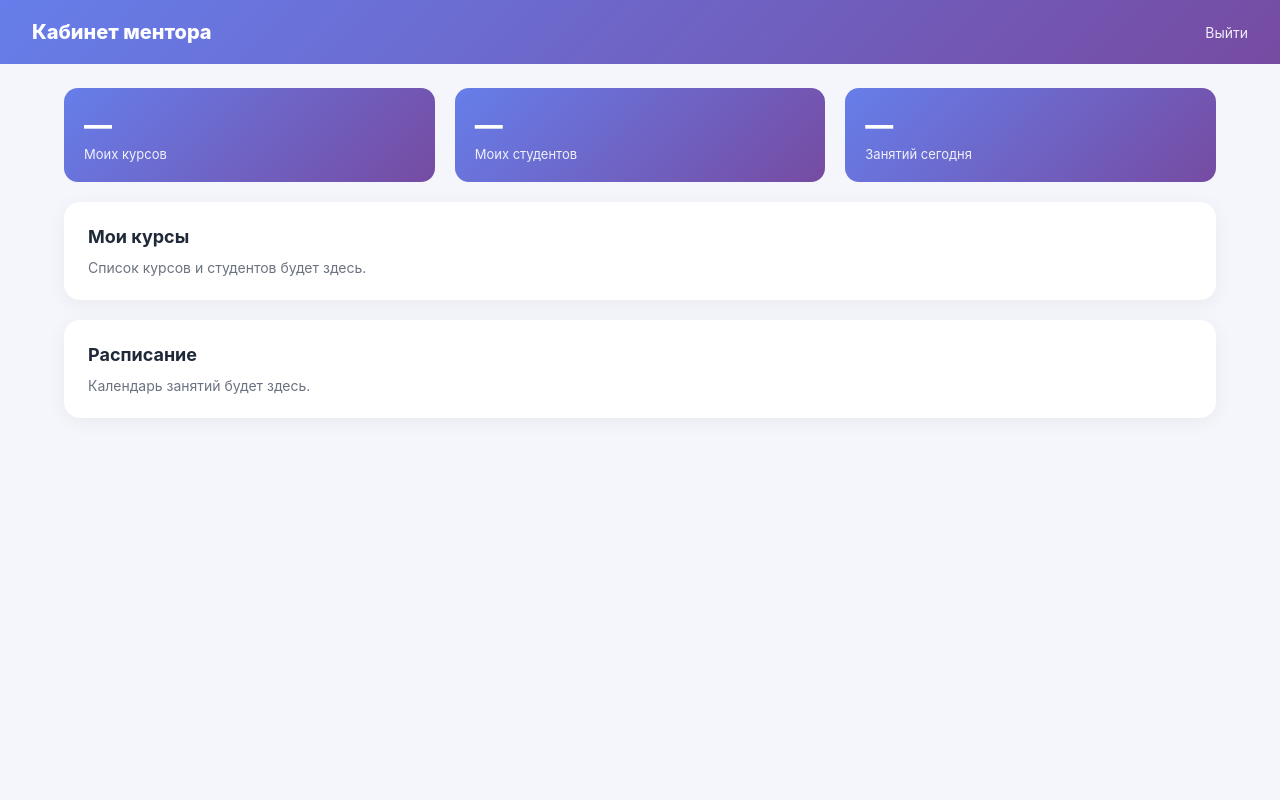
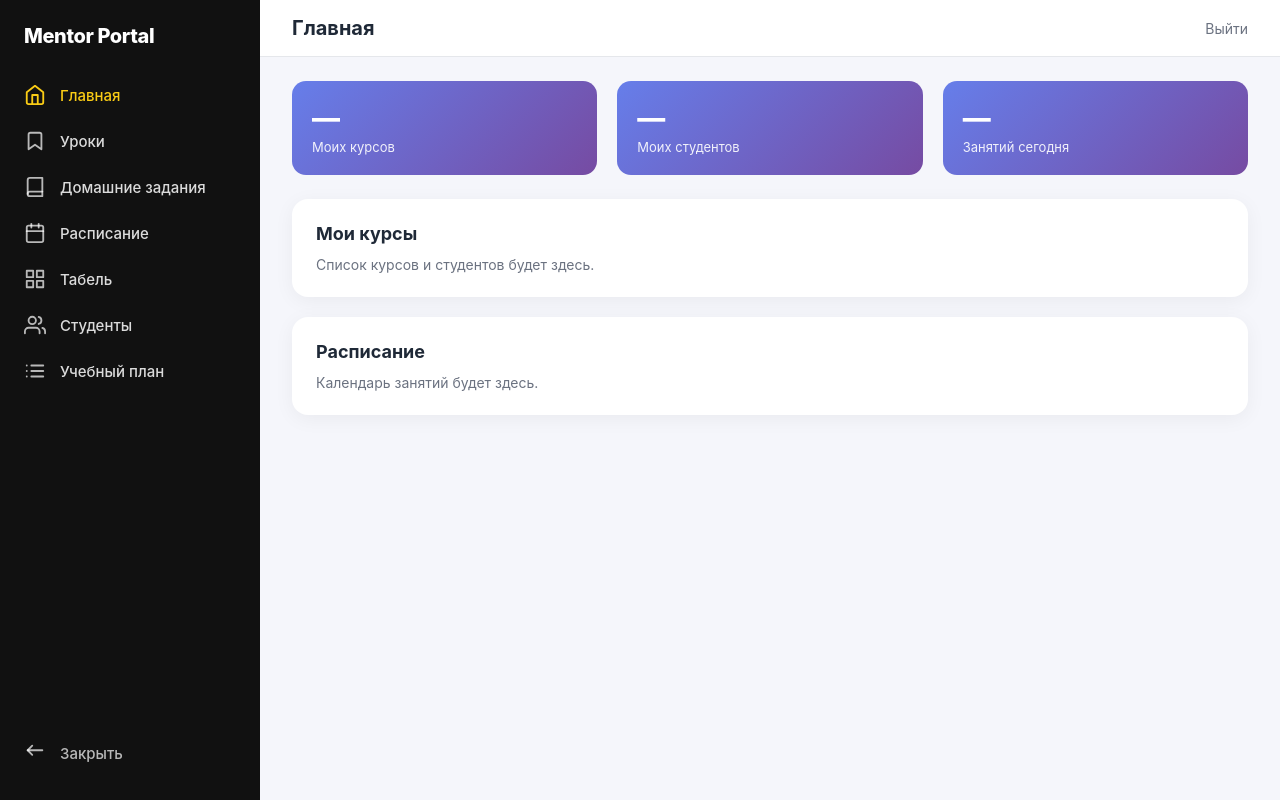
Before and after one commit to Fondante-GGG/Admin, a Django app: page /portal/mentor/ in a window 1280 px wide. Run offline with Django 4.2, Linux system fonts and the light colour scheme; a user stored in the database is signed in; tables that the repository leaves empty hold one stand-in row (values such as "Sample post").

Commit message:
added page mentors

```diff
--- a/app/settings/views.py
+++ b/app/settings/views.py
@@ -20,6 +20,14 @@ def portal_login(request):
                 auth_login(request, user)
                 return _redirect_by_role(user)
             else:
+                # --- временная отладка ---
+                from app.settings.models import User
+                try:
+                    u = User.objects.get(username=username)
+                    print(f"[DEBUG] user found: {u.username}, is_active={u.is_active}, check_pass={u.check_password(password)}")
+                except User.DoesNotExist:
+                    print(f"[DEBUG] user not found: {username}")
+                # ------------------------
                 error = "Неверное имя пользователя или пароль"
         except Exception:
             error = "Ошибка сервера при входе. Попробуйте позже."
@@ -47,7 +55,67 @@ def mentor_dashboard(request):
     try:
         if getattr(request.user, "role", "") != "Ментор":
             return render(request, "errors/403.html", status=403)
-        return render(request, "portal/mentor_dashboard.html")
+        return render(request, "portal/mentor_dashboard.html", {"active": "home"})
+    except Exception:
+        return render(request, "errors/500.html", status=500)
+
+
+@login_required
+def mentor_lessons(request):
+    try:
+        if getattr(request.user, "role", "") != "Ментор":
+            return render(request, "errors/403.html", status=403)
+        return render(request, "portal/mentor_lessons.html", {"active": "lessons"})
+    except Exception:
+        return render(request, "errors/500.html", status=500)
+
+
+@login_required
+def mentor_homework(request):
+    try:
+        if getattr(request.user, "role", "") != "Ментор":
+            return render(request, "errors/403.html", status=403)
+        return render(request, "portal/mentor_homework.html", {"active": "homework"})
+    except Exception:
+        return render(request, "errors/500.html", status=500)
+
+
+@login_required
+def mentor_schedule(request):
+    try:
+        if getattr(request.user, "role", "") != "Ментор":
+            return render(request, "errors/403.html", status=403)
+        return render(request, "portal/mentor_schedule.html", {"active": "schedule"})
+    except Exception:
+        return render(request, "errors/500.html", status=500)
+
+
+@login_required
+def mentor_gradebook(request):
+    try:
+        if getattr(request.user, "role", "") != "Ментор":
+            return render(request, "errors/403.html", status=403)
+        return render(request, "portal/mentor_gradebook.html", {"active": "gradebook"})
+    except Exception:
+        return render(request, "errors/500.html", status=500)
+
+
+@login_required
+def mentor_students(request):
+    try:
+        if getattr(request.user, "role", "") != "Ментор":
+            return render(request, "errors/403.html", status=403)
+        return render(request, "portal/mentor_students.html", {"active": "students"})
+    except Exception:
+        return render(request, "errors/500.html", status=500)
+
+
+@login_required
+def mentor_curriculum(request):
+    try:
+        if getattr(request.user, "role", "") != "Ментор":
+            return render(request, "errors/403.html", status=403)
+        return render(request, "portal/mentor_curriculum.html", {"active": "curriculum"})
     except Exception:
         return render(request, "errors/500.html", status=500)
 
--- a/core/urls.py
+++ b/core/urls.py
@@ -4,7 +4,10 @@ from django.conf.urls.static import static
 
 from app.settings.admin_site import crm_admin_site
 from app.settings.views import (
-    portal_login, mentor_dashboard, student_dashboard, parent_dashboard,
+    portal_login,
+    mentor_dashboard, mentor_lessons, mentor_homework, mentor_schedule,
+    mentor_gradebook, mentor_students, mentor_curriculum,
+    student_dashboard, parent_dashboard,
     error_404, error_500, error_403, error_401,
 )
 
@@ -12,6 +15,12 @@ urlpatterns = [
     path('admin/', crm_admin_site.urls),
     path('login/', portal_login, name='portal_login'),
     path('portal/mentor/', mentor_dashboard, name='mentor_dashboard'),
+    path('portal/mentor/lessons/', mentor_lessons, name='mentor_lessons'),
+    path('portal/mentor/homework/', mentor_homework, name='mentor_homework'),
+    path('portal/mentor/schedule/', mentor_schedule, name='mentor_schedule'),
+    path('portal/mentor/gradebook/', mentor_gradebook, name='mentor_gradebook'),
+    path('portal/mentor/students/', mentor_students, name='mentor_students'),
+    path('portal/mentor/curriculum/', mentor_curriculum, name='mentor_curriculum'),
     path('portal/student/', student_dashboard, name='student_dashboard'),
     path('portal/parent/', parent_dashboard, name='parent_dashboard'),
 ]
--- /dev/null
+++ b/templates/portal/mentor_base.html
@@ -0,0 +1,205 @@
+{% load static %}
+<!DOCTYPE html>
+<html lang="ru">
+<head>
+  <meta charset="UTF-8">
+  <meta name="viewport" content="width=device-width, initial-scale=1.0">
+  <title>{% block title %}Кабинет ментора{% endblock %}</title>
+  <style>
+    * { box-sizing: border-box; margin: 0; padding: 0; }
+    body { font-family: -apple-system, BlinkMacSystemFont, "Segoe UI", Roboto, sans-serif; background: #f5f6fb; min-height: 100vh; display: flex; }
+
+    .sidebar {
+      width: 260px;
+      background: #111111;
+      color: #fff;
+      display: flex;
+      flex-direction: column;
+      padding: 24px 0;
+      flex-shrink: 0;
+      height: 100vh;
+      position: sticky;
+      top: 0;
+    }
+    .sidebar-logo {
+      padding: 0 24px 24px;
+      font-size: 20px;
+      font-weight: 800;
+      color: #fff;
+      letter-spacing: -0.02em;
+    }
+    .sidebar-nav {
+      list-style: none;
+      flex: 1;
+    }
+    .sidebar-nav li a {
+      display: flex;
+      align-items: center;
+      gap: 14px;
+      padding: 12px 24px;
+      color: rgba(255,255,255,0.85);
+      text-decoration: none;
+      font-size: 15px;
+      font-weight: 500;
+      transition: background 0.15s, color 0.15s;
+    }
+    .sidebar-nav li a:hover {
+      background: rgba(255,255,255,0.05);
+      color: #fff;
+    }
+    .sidebar-nav li a.active {
+      color: #facc15;
+    }
+    .sidebar-nav li a.active svg {
+      stroke: #facc15;
+    }
+    .sidebar-nav li a svg {
+      width: 22px;
+      height: 22px;
+      stroke: rgba(255,255,255,0.7);
+      fill: none;
+      stroke-width: 2;
+      stroke-linecap: round;
+      stroke-linejoin: round;
+      flex-shrink: 0;
+    }
+    .sidebar-nav li a:hover svg {
+      stroke: #fff;
+    }
+    .sidebar-footer {
+      padding: 0 24px;
+    }
+    .sidebar-footer a {
+      display: flex;
+      align-items: center;
+      gap: 14px;
+      padding: 12px 0;
+      color: rgba(255,255,255,0.7);
+      text-decoration: none;
+      font-size: 15px;
+      font-weight: 500;
+    }
+    .sidebar-footer a:hover {
+      color: #fff;
+    }
+    .sidebar-footer a svg {
+      width: 22px;
+      height: 22px;
+      stroke: rgba(255,255,255,0.7);
+      fill: none;
+      stroke-width: 2;
+      stroke-linecap: round;
+      stroke-linejoin: round;
+      flex-shrink: 0;
+    }
+    .sidebar-footer a:hover svg {
+      stroke: #fff;
+    }
+
+    .main {
+      flex: 1;
+      min-width: 0;
+      overflow-y: auto;
+    }
+    .topbar {
+      background: #fff;
+      padding: 16px 32px;
+      display: flex;
+      justify-content: space-between;
+      align-items: center;
+      border-bottom: 1px solid #e5e7eb;
+    }
+    .topbar h1 {
+      font-size: 20px;
+      font-weight: 700;
+      color: #1f2937;
+    }
+    .topbar .logout {
+      color: #6b7280;
+      text-decoration: none;
+      font-size: 14px;
+    }
+    .topbar .logout:hover { color: #dc2626; }
+
+    .content {
+      padding: 24px 32px;
+    }
+
+    .portal-grid { display: grid; grid-template-columns: repeat(auto-fill, minmax(260px, 1fr)); gap: 20px; margin-bottom: 24px; }
+    .portal-stat { background: linear-gradient(135deg, #667eea 0%, #764ba2 100%); color: #fff; border-radius: 14px; padding: 20px; }
+    .portal-stat .value { font-size: 28px; font-weight: 800; }
+    .portal-stat .label { font-size: 13px; opacity: 0.9; margin-top: 4px; }
+    .portal-card { background: #fff; border-radius: 16px; padding: 24px; box-shadow: 0 4px 20px rgba(0,0,0,0.05); margin-bottom: 20px; }
+    .portal-card h2 { font-size: 18px; font-weight: 700; color: #1f2937; margin-bottom: 12px; }
+    .portal-card p { color: #6b7280; font-size: 14px; }
+  </style>
+  {% block extra_css %}{% endblock %}
+</head>
+<body>
+  <aside class="sidebar">
+    <div class="sidebar-logo">Mentor Portal</div>
+    <ul class="sidebar-nav">
+      <li>
+        <a href="{% url 'mentor_dashboard' %}" class="{% if active == 'home' %}active{% endif %}">
+          <svg viewBox="0 0 24 24"><path d="M3 9l9-7 9 7v11a2 2 0 0 1-2 2H5a2 2 0 0 1-2-2z"></path><polyline points="9 22 9 12 15 12 15 22"></polyline></svg>
+          Главная
+        </a>
+      </li>
+      <li>
+        <a href="{% url 'mentor_lessons' %}" class="{% if active == 'lessons' %}active{% endif %}">
+          <svg viewBox="0 0 24 24"><path d="M19 21l-7-5-7 5V5a2 2 0 0 1 2-2h10a2 2 0 0 1 2 2z"></path></svg>
+          Уроки
+        </a>
+      </li>
+      <li>
+        <a href="{% url 'mentor_homework' %}" class="{% if active == 'homework' %}active{% endif %}">
+          <svg viewBox="0 0 24 24"><path d="M4 19.5A2.5 2.5 0 0 1 6.5 17H20"></path><path d="M6.5 2H20v20H6.5A2.5 2.5 0 0 1 4 19.5v-15A2.5 2.5 0 0 1 6.5 2z"></path></svg>
+          Домашние задания
+        </a>
+      </li>
+      <li>
+        <a href="{% url 'mentor_schedule' %}" class="{% if active == 'schedule' %}active{% endif %}">
+          <svg viewBox="0 0 24 24"><rect x="3" y="4" width="18" height="18" rx="2" ry="2"></rect><line x1="16" y1="2" x2="16" y2="6"></line><line x1="8" y1="2" x2="8" y2="6"></line><line x1="3" y1="10" x2="21" y2="10"></line></svg>
+          Расписание
+        </a>
+      </li>
+      <li>
+        <a href="{% url 'mentor_gradebook' %}" class="{% if active == 'gradebook' %}active{% endif %}">
+          <svg viewBox="0 0 24 24"><rect x="3" y="3" width="7" height="7"></rect><rect x="14" y="3" width="7" height="7"></rect><rect x="14" y="14" width="7" height="7"></rect><rect x="3" y="14" width="7" height="7"></rect></svg>
+          Табель
+        </a>
+      </li>
+      <li>
+        <a href="{% url 'mentor_students' %}" class="{% if active == 'students' %}active{% endif %}">
+          <svg viewBox="0 0 24 24"><path d="M17 21v-2a4 4 0 0 0-4-4H5a4 4 0 0 0-4 4v2"></path><circle cx="9" cy="7" r="4"></circle><path d="M23 21v-2a4 4 0 0 0-3-3.87"></path><path d="M16 3.13a4 4 0 0 1 0 7.75"></path></svg>
+          Студенты
+        </a>
+      </li>
+      <li>
+        <a href="{% url 'mentor_curriculum' %}" class="{% if active == 'curriculum' %}active{% endif %}">
+          <svg viewBox="0 0 24 24"><line x1="8" y1="6" x2="21" y2="6"></line><line x1="8" y1="12" x2="21" y2="12"></line><line x1="8" y1="18" x2="21" y2="18"></line><line x1="3" y1="6" x2="3.01" y2="6"></line><line x1="3" y1="12" x2="3.01" y2="12"></line><line x1="3" y1="18" x2="3.01" y2="18"></line></svg>
+          Учебный план
+        </a>
+      </li>
+    </ul>
+    <div class="sidebar-footer">
+      <a href="/admin/logout/">
+        <svg viewBox="0 0 24 24"><path d="M9 14L4 9l5-5"></path><path d="M4 9h16"></path></svg>
+        Закрыть
+      </a>
+    </div>
+  </aside>
+
+  <div class="main">
+    <div class="topbar">
+      <h1>{% block page_title %}Кабинет ментора{% endblock %}</h1>
+      <a href="/admin/logout/" class="logout">Выйти</a>
+    </div>
+    <div class="content">
+      {% block content %}{% endblock %}
+    </div>
+  </div>
+
+  {% block extra_js %}{% endblock %}
+</body>
+</html>
--- a/templates/portal/mentor_dashboard.html
+++ b/templates/portal/mentor_dashboard.html
@@ -1,32 +1,9 @@
-<!DOCTYPE html>
-<html lang="ru">
-<head>
-  <meta charset="UTF-8">
-  <meta name="viewport" content="width=device-width, initial-scale=1.0">
-  <title>Кабинет ментора</title>
-  <style>
-    * { box-sizing: border-box; margin: 0; padding: 0; }
-    body { font-family: -apple-system, BlinkMacSystemFont, "Segoe UI", Roboto, sans-serif; background: #f5f6fb; min-height: 100vh; }
-    .portal-header { background: linear-gradient(135deg, #667eea 0%, #764ba2 100%); color: #fff; padding: 20px 32px; display: flex; justify-content: space-between; align-items: center; }
-    .portal-header h1 { font-size: 20px; font-weight: 800; }
-    .portal-header a { color: #fff; text-decoration: none; font-size: 14px; opacity: 0.9; }
-    .portal-header a:hover { opacity: 1; }
-    .portal-container { max-width: 1200px; margin: 0 auto; padding: 24px; }
-    .portal-card { background: #fff; border-radius: 16px; padding: 24px; box-shadow: 0 4px 20px rgba(0,0,0,0.05); margin-bottom: 20px; }
-    .portal-card h2 { font-size: 18px; font-weight: 700; color: #1f2937; margin-bottom: 12px; }
-    .portal-card p { color: #6b7280; font-size: 14px; }
-    .portal-grid { display: grid; grid-template-columns: repeat(auto-fill, minmax(280px, 1fr)); gap: 20px; }
-    .portal-stat { background: linear-gradient(135deg, #667eea 0%, #764ba2 100%); color: #fff; border-radius: 14px; padding: 20px; }
-    .portal-stat .value { font-size: 28px; font-weight: 800; }
-    .portal-stat .label { font-size: 13px; opacity: 0.9; margin-top: 4px; }
-  </style>
-</head>
-<body>
-  <div class="portal-header">
-    <h1>Кабинет ментора</h1>
-    <a href="/admin/logout/">Выйти</a>
-  </div>
-  <div class="portal-container">
+{% extends "portal/mentor_base.html" %}
+
+{% block title %}Главная — Кабинет ментора{% endblock %}
+{% block page_title %}Главная{% endblock %}
+
+{% block content %}
 <div class="portal-grid">
   <div class="portal-stat">
     <div class="value">—</div>
@@ -41,7 +18,7 @@
     <div class="label">Занятий сегодня</div>
   </div>
 </div>
-    <div class="portal-card" style="margin-top: 20px;">
+<div class="portal-card">
   <h2>Мои курсы</h2>
   <p>Список курсов и студентов будет здесь.</p>
 </div>
@@ -49,6 +26,4 @@
   <h2>Расписание</h2>
   <p>Календарь занятий будет здесь.</p>
 </div>
-  </div>
-</body>
-</html>
+{% endblock %}
```
Also changed, not shown: templates/portal/mentor_curriculum.html (added, +11 -0 lines), templates/portal/mentor_gradebook.html (added, +11 -0 lines), templates/portal/mentor_homework.html (added, +11 -0 lines), templates/portal/mentor_lessons.html (added, +11 -0 lines), templates/portal/mentor_schedule.html (added, +11 -0 lines), templates/portal/mentor_students.html (added, +11 -0 lines). Lines whose indentation alone changed are shown as unchanged.
